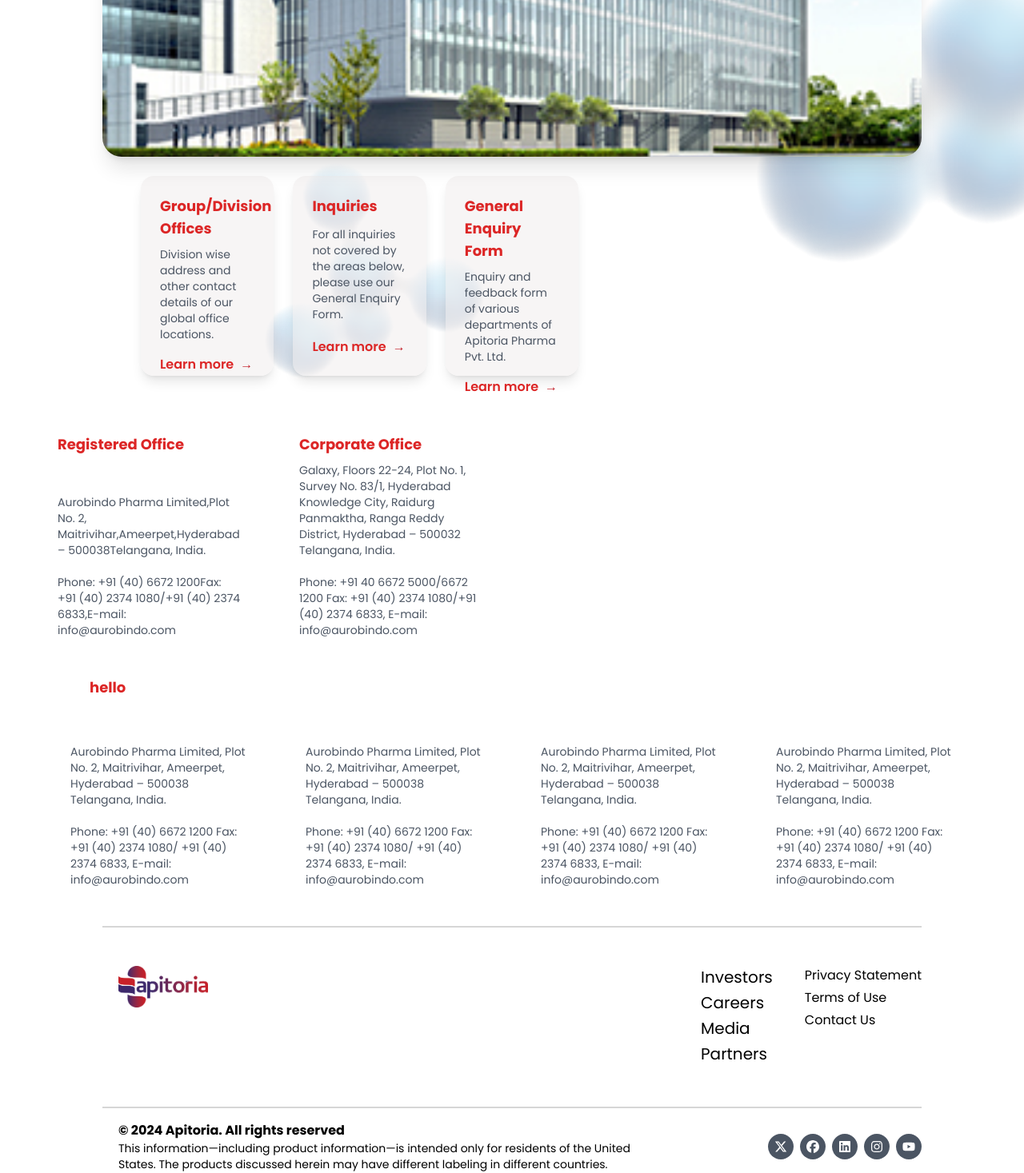
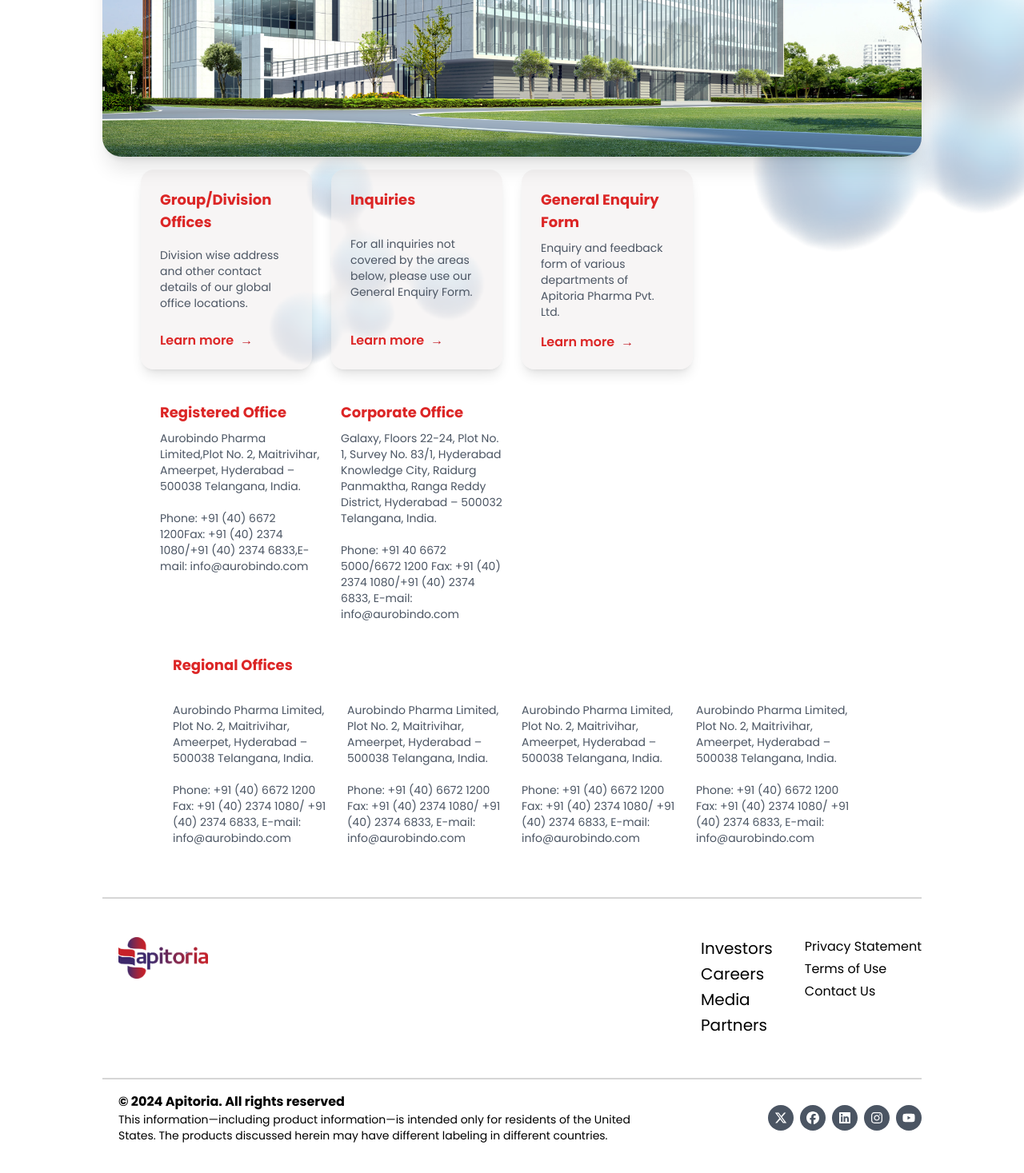
Before and after one commit to RiteshKumarNitk/apitoriaFinal-main, a React (Vite) app: page /contact-us in a window 1280 px wide. Shown: the part 592-2059 px from the top of the page at 80% size. After the commit the page ends 2038 px from the top, so only its background shows below. Built offline with nearby package versions, Linux system fonts and the light colour scheme.

Commit message:
contact us page added

```diff
--- a/src/components/contactUs/AddressInfo.jsx
+++ b/src/components/contactUs/AddressInfo.jsx
@@ -2,11 +2,11 @@
 
 const AddressInfo = ({ cards }) => {
   return (
-    <div className="grid grid-cols-1 sm:grid-cols-2 md:grid-cols-3 lg:grid-cols-4 gap-6 p-4 md:p-6 lg:px-12 container">
+    <div className="grid grid-cols-1 sm:grid-cols-2 md:grid-cols-3 lg:grid-cols-4 xl:grid-cols-4 gap-6 py-4 md:p-6 lg:px-12">
       {cards.map((card, index) => (
         <div
           key={index}
-          className="bg-transparent p-6 flex flex-col justify-between h-[auto ] hover:shadow-xl hover:rounded-lg transition-shadow"
+          className="bg-transparent flex flex-col justify-start  transition-shadow"
         >
           <h3 className="text-lg font-bold text-red-600">{card.title}</h3>
           <p className="text-gray-600 text-sm mt-2">{card.description}</p>
--- a/src/components/contactUs/ContactCard.jsx
+++ b/src/components/contactUs/ContactCard.jsx
@@ -20,7 +20,7 @@
         </div>
 
         {/* Content Section */}
-        <div className="bg-[#efebea7e] rounded-3xl shadow-xl mx-auto overflow-hidden max-w-screen-2xl relative">
+        <div className="bg-[#efebea7e] rounded-3xl shadow-xl mx-auto overflow-hidden max-w-screen-3xl relative">
           {/* Image */}
           <img
             src={overlayImage}
@@ -38,20 +38,21 @@
         </div>
 
         {/* Dynamic Cards */}
-        <div className="grid grid-cols-1 sm:grid-cols-2 md:grid-cols-3 lg:grid-cols-5 gap-6 p-4 md:p-6 lg:px-12">
+        <div className="grid grid-cols-1 sm:grid-cols-2 md:grid-cols-3 xl:grid-cols-4 lg:grid-cols-4 gap-6 p-4 md:px-6 lg:px-12 xl:px-18">
           {cards.map((card, index) => (
             <div
               key={index}
-              className="bg-[#efebea7e] shadow-lg rounded-2xl p-6 flex flex-col justify-between h-[250px] hover:shadow-xl transition-shadow"
+              className="bg-[#efebea7e] shadow-lg rounded-2xl p-6 flex flex-col justify-between h-[250px] hover:shadow-xl transition-shadow overflow-auto"
             >
               <h3 className="text-lg font-bold text-red-600">{card.title}</h3>
               <p className="text-gray-600 text-sm mt-2">{card.description}</p>
               <a
-                href={card.link}
-                className="text-red-600 font-semibold mt-4 inline-flex items-center"
-              >
-                Learn more <span className="ml-2">&rarr;</span>
-              </a>
+                  href={card.link}
+                  className="text-red-600 font-semibold mt-4 transition-all duration-300 ease-in-out inline-flex items-center group"
+                >
+                  Learn more
+                  <span className="ml-2 group-hover:ml-4 transition-all duration-300 ease-in-out">&rarr;</span>
+                </a>
             </div>
           ))}
         </div>
--- a/src/components/contactUs/RegionalOffice.jsx
+++ b/src/components/contactUs/RegionalOffice.jsx
@@ -3,15 +3,15 @@
 const RegionalOffice = ({ cards }) => {
   return (
     <>
-      <div className="container px-4">
-        <h3 className="text-lg font-bold text-red-600   lg:px-24 ">
-          hello
-        </h3>
-        <div className="grid grid-cols-1 sm:grid-cols-2 md:grid-cols-3 lg:grid-cols-4 gap-6 px-4 py-0 pb-0 md:p-6 lg:px-12 ">
+      <div className="mx-auto pb-6 ">
+        <div className="text-lg font-bold text-red-600 pl-0 md:pl-6 lg:pl-12 ">
+        Regional Offices
+        </div>
+        <div className="grid grid-cols-1 sm:grid-cols-2 md:grid-cols-3 lg:grid-cols-4 xl:grid-cols-4 gap-6 md:p-6 lg:px-12  ">
           {cards.map((card, index) => (
             <div
               key={index}
-              className="bg-transparent p-6 flex flex-col justify-between h-[auto ] hover:shadow-xl hover:rounded-lg transition-shadow"
+              className="bg-transparent  flex flex-col justify-between  transition-shadow"
             >
               <p className="text-gray-600 text-sm mt-2">{card.description}</p>
             </div>
--- a/src/pages/ContactUs.jsx
+++ b/src/pages/ContactUs.jsx
@@ -4,7 +4,7 @@
 import ContactCard from "../components/contactUs/ContactCard";
 import AddressInfo from "../components/contactUs/AddressInfo";
 import bg2 from "../assets/pics/bg2.png";
-import labimg from "../assets/pics/zone-img.jpg";
+import labimg from "../assets/pics/building.jpg";
 import RegionalOffice from "../components/contactUs/RegionalOffice";
 
 const cardsData = [
@@ -34,8 +34,8 @@
     description: (
       <>
         <p>
-          Aurobindo Pharma Limited,Plot No. 2, Maitrivihar,Ameerpet,Hyderabad –
-          500038Telangana, India.
+          Aurobindo Pharma Limited,Plot No. 2, Maitrivihar, Ameerpet, Hyderabad –
+          500038 Telangana, India.
         </p>
         <br />
         <p>
@@ -147,9 +147,15 @@
         cards={cardsData}
       />
       {/* <BusinessCare /> */}
-      <div className="">
-        <AddressInfo cards={cardData} />
-        <RegionalOffice cards={cardData2} />
+      <div className="px-8 sm:px-6 lg:px-32">
+        <div className="px-6">
+          <AddressInfo cards={cardData} />
+          <div className="sm:p-4 p-0">
+            <RegionalOffice cards={cardData2} />
+
+          </div>
+
+        </div>
       </div>
     </div>
   );
```
Also changed, not shown: src/assets/pics/building.jpg (added).
